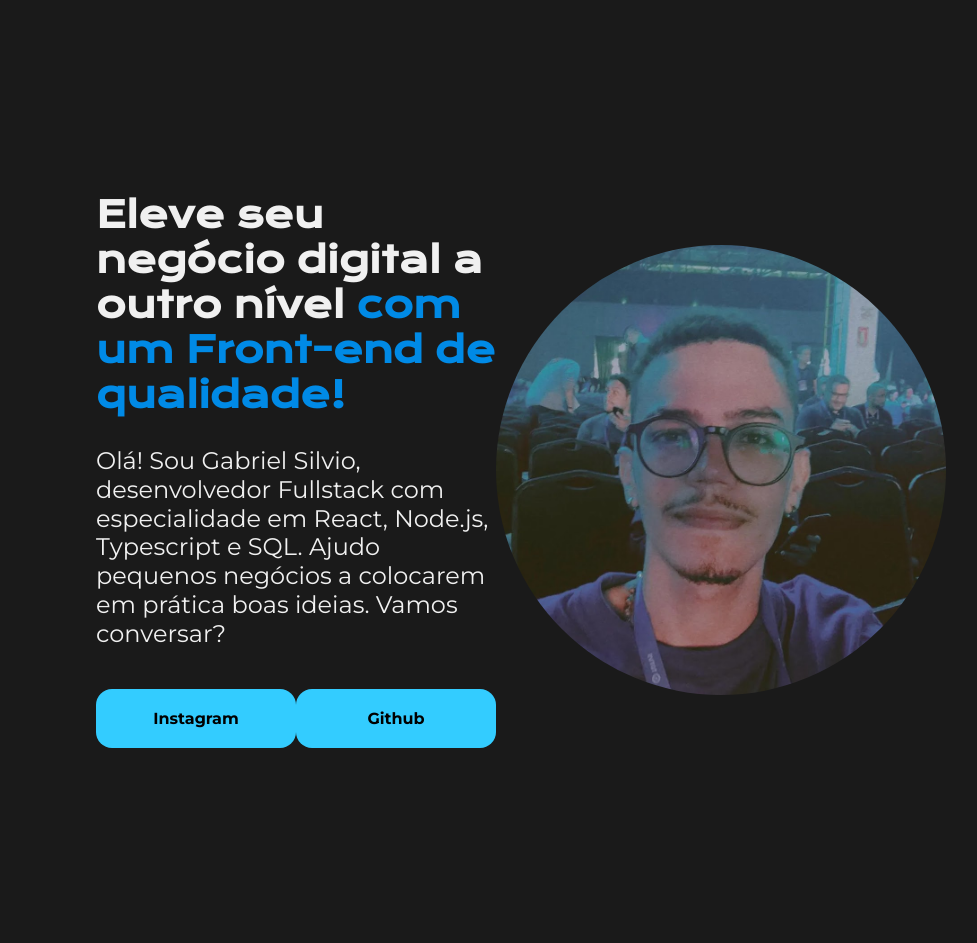
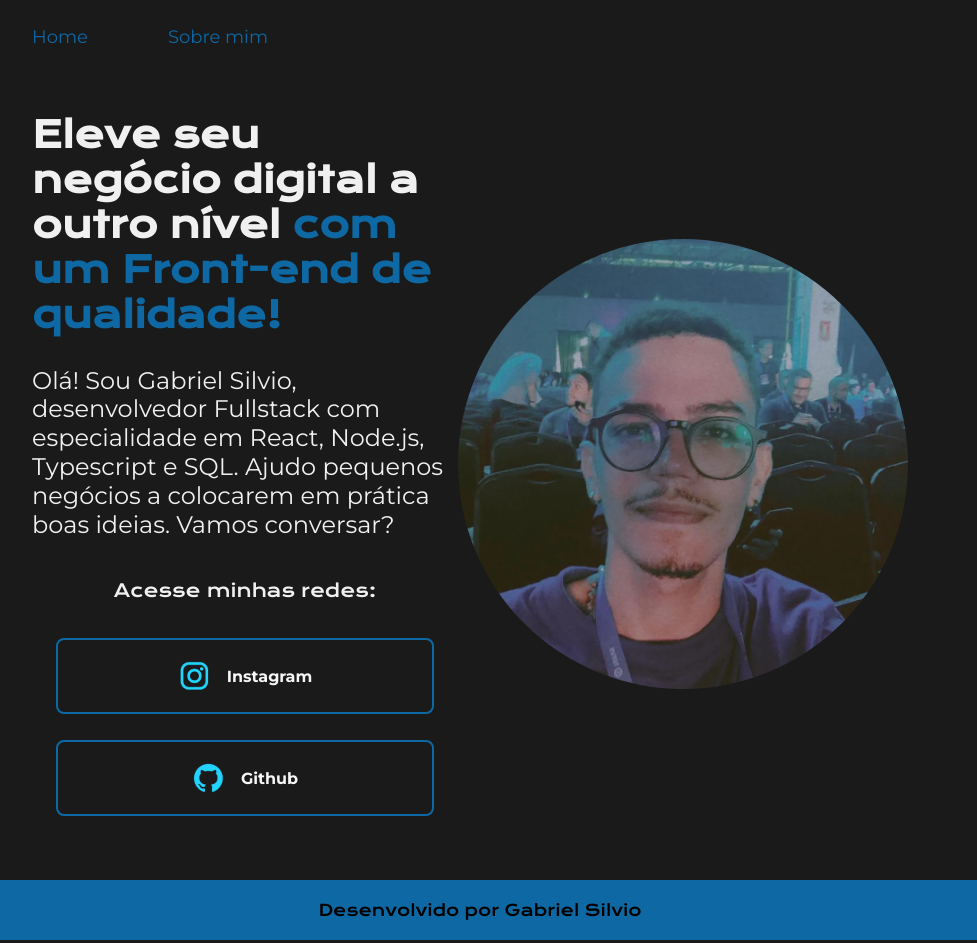
Before and after one commit to gab-szz/portifolio-port, a plain HTML site: page src/index.html in a window 1280 px wide. Shown: the whole page, without its empty margins (160-1137 px from the left). Drawn offline with nearby package versions, Linux system fonts and the light colour scheme.

Commit message:
Mudada a estrutura do projeto em diferentes pastas, como styles e assets. Adicionei um arquivo css global com variáveis e estilos compartilhados para a nova página 'about.html'. Aprimorei o estilo e adicionei novos itens como header e footer.

```diff
--- a/src/index.html
+++ b/src/index.html
@@ -5,10 +5,16 @@
     <meta http-equiv="X-UA-Compatible" content="IE=edge" />
     <meta name="viewport" content="width=device-width, initial-scale=1.0" />
     <title>Portifólio</title>
-    <link rel="stylesheet" href="style.css" />
+    <link rel="stylesheet" href="styles/global.css" />
+    <link rel="stylesheet" href="styles/index.css" />
   </head>
   <body>
-    <header></header>
+    <header class="cabecalho">
+      <nav class="cabecalho__menu">
+        <a class="cabecalho__menu__link" href="index.html">Home</a>
+        <a class="cabecalho__menu__link" href="about.html">Sobre mim</a>
+      </nav>
+    </header>
     <main class="apresentacao">
       <section class="apresentacao__conteudo">
         <h1 class="apresentacao__conteudo__titulo">
@@ -23,22 +29,36 @@
           em prática boas ideias. Vamos conversar?
         </p>
         <div class="apresentacao__conteudo__links">
+          <h2 class="apresentacao__conteudo__links__subtitulo">
+            Acesse minhas redes:
+          </h2>
           <a
             class="apresentacao__link"
             href="https://www.instagram.com/gab.szz"
           >
+            <img
+              class="apresentacao__link__icon"
+              src="assets/instagram.png"
+              alt="Ícone do Instagram"
+            />
             Instagram
           </a>
           <a class="apresentacao__link" href="https://github.com/gab-szz">
+            <img
+              class="apresentacao__link__icon"
+              src="assets/github.png"
+              alt="Ícone do Github"
+            />
             Github
           </a>
         </div>
       </section>
       <img
         class="foto-perfil"
-        src="images/perfil.jpg"
+        src="assets/perfil.jpg"
         alt="Foto do Gabriel Silvio"
       />
     </main>
+    <footer class="rodape">Desenvolvido por Gabriel Silvio</footer>
   </body>
 </html>
--- /dev/null
+++ b/src/styles/about.css
@@ -0,0 +1,6 @@
+.apresentacao {
+  padding: 8% 20%;
+  display: flex;
+  align-items: center;
+  justify-content: space-between;
+}
--- a/src/style.css
+++ b/src/styles/global.css
@@ -1,6 +1,13 @@
 @import url("https://fonts.googleapis.com/css2?family=Krona+One&display=swap");
 
 @import url("https://fonts.googleapis.com/css2?family=Krona+One&family=Montserrat:ital,wght@0,100..900;1,100..900&display=swap");
+
+:root {
+  --cor-primaria: #0e68a4;
+  --cor-secundaria: #33ccff;
+  --cor-texto: #f0f0f0;
+  --cor-fundo: #1a1a1a;
+}
 
 * {
   margin: 0;
@@ -10,22 +17,34 @@
 }
 
 body {
-  height: 100vh;
   box-sizing: border-box;
-  background-color: #1a1a1a;
-  color: #f0f0f0;
+  background-color: var(--cor-fundo);
+  color: var(--cor-texto);
+}
+
+.cabecalho {
+  padding: 2% 0 0 15%;
+}
+
+.cabecalho__menu {
+  display: flex;
+  align-items: center;
+  gap: 80px;
+}
+
+.cabecalho__menu__link {
+  text-decoration: none;
+  color: var(--cor-primaria);
+  font-family: "Montserrat", sans-serif;
+  font-size: 18px;
+  font-weight: 400;
 }
 
 .apresentacao {
-  margin: 15% 20%;
+  padding: 5% 15%;
   display: flex;
   align-items: center;
   justify-content: space-between;
-}
-
-.titulo-destaque {
-  color: #008ae6;
-  font-weight: bold;
 }
 
 .foto-perfil {
@@ -57,21 +76,11 @@
   margin-bottom: 20px;
 }
 
-.apresentacao__conteudo__links {
-  display: flex;
-  justify-content: space-between;
+.rodape {
+  text-align: center;
+  font-family: "Krona One", sans-serif;
+  font-size: 16px;
+  color: #000000;
+  background-color: var(--cor-primaria);
+  padding: 20px;
 }
-
-.apresentacao__link {
-  background-color: #33ccff;
-  width: 200px;
-  text-align: center;
-  border-radius: 16px;
-  font-size: 16px;
-  font-weight: 700;
-  padding-top: 20px;
-  padding-bottom: 20px;
-  text-decoration: none;
-  font-family: "Montserrat", sans-serif;
-  color: black;
-}
--- /dev/null
+++ b/src/styles/index.css
@@ -0,0 +1,43 @@
+.titulo-destaque {
+  color: var(--cor-primaria);
+  font-weight: bold;
+}
+
+.apresentacao__conteudo__links {
+  display: flex;
+  flex-direction: column;
+  align-items: center;
+  justify-content: space-between;
+  gap: 26px;
+}
+
+.apresentacao__conteudo__links__subtitulo {
+  font-family: "Krona One", sans-serif;
+  font-size: 18px;
+  font-weight: 400;
+  margin-bottom: 10px;
+  color: var(--cor-texto);
+}
+
+.apresentacao__link {
+  /* background-color: #33ccff; */
+  display: flex;
+  align-items: center;
+  justify-content: center;
+  gap: 16px;
+  width: 378px;
+  text-align: center;
+  border: var(--cor-primaria) 2px solid;
+  border-radius: 8px;
+  font-size: 16px;
+  font-weight: 700;
+  padding: 20px 0px;
+  text-decoration: none;
+  font-family: "Montserrat", sans-serif;
+  color: #f6f6f6;
+}
+
+.apresentacao__link:hover {
+  background-color: #2393b8;
+  transition: 1s;
+}
```
Also changed, not shown: src/about.html (added, +40 -0 lines), src/assets/github.png (added), src/assets/instagram.png (added), src/assets/linkedin.png (added), src/assets/perfil.jpg (renamed from src/images/perfil.jpg), src/assets/twitch.png (added), src/assets/twitter.png (added).
